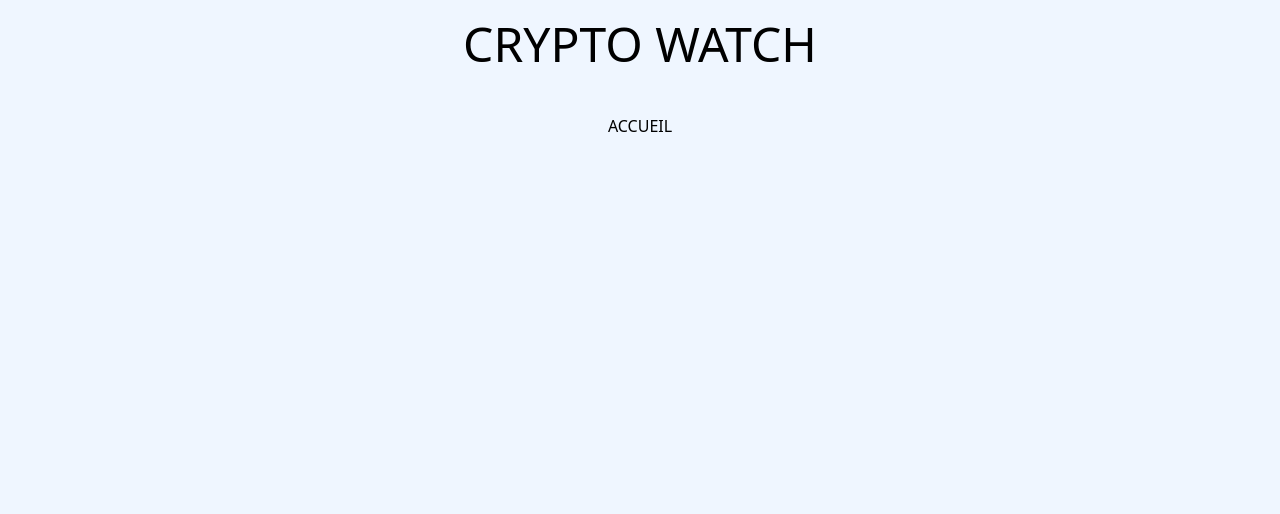
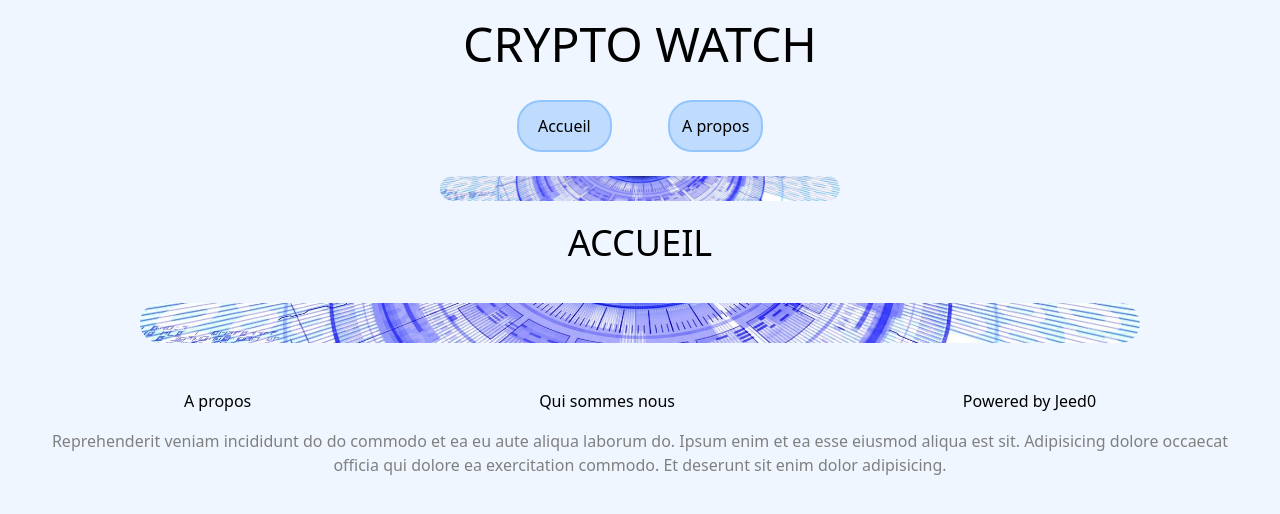
Before and after one commit to Jeed0/crypto-watch, a Next.js app: page / in a window 1280 px wide. Shown: the top 514 px of the page. Built offline with nearby package versions, Linux system fonts and the light colour scheme.

Commit message:
Layout & about strucure OK

```diff
--- a/components/Layout.js
+++ b/components/Layout.js
@@ -1,6 +1,8 @@
 // == component NEXT
 import Head from "next/head";
 import Link from "next/link";
+
+import Image from "next/image";
 
 export default function Layout({ children, page }) {
     return (
@@ -8,12 +10,66 @@ export default function Layout({ children, page }) {
             <Head>
                 <title>{page}</title>
             </Head>
+
             <header className="container-lg">
                 <h1 className="text-5xl mb-2">CRYPTO WATCH</h1>
-        <div className="inline-grid gird-cols-2 gap-x-10 p-4">
+
+                <div className="inline-grid grid-cols-2 gap-x-10 p-4">
+
+                    <Link href="/">
+                        <button className="bg-blue-200 p-3 m-2 rounded-3xl  hover:shadow-md border-2 border-blue-300">
+                            Accueil
+                        </button>
+                    </Link>
+
+                    <Link href="/about">
+                        <button className="bg-blue-200 p-3 m-2 rounded-3xl  hover:shadow-md border-2 border-blue-300">
+                            A propos
+                        </button>
+                    </Link>
                 </div>
+
+                <div>
+                    <Image
+                        src="/Bitcoin.jpg"
+                        alt="Bitcoin decoration"
+                        width="400" height="25"
+                        className="rounded-3xl object-cover"
+                        quality={5}
+                    />
+                </div>
+
             </header>
+            <main className="pt-4 mx-20" >
                 {children}
+            </main>
+
+            <footer className="p-10">
+                <Image
+                    src="/Bitcoin.jpg"
+                    alt="Bitcoin decoration footer"
+                    width="1000" height="40"
+                    className="rounded-3xl object-cover"
+                    quality={100}
+                />
+                <ul className="pt-10 pb-4 flex justify-around">
+                    <li>A propos</li>
+                    <li>Qui sommes nous</li>
+                    <li>Powered by Jeed0</li>
+                </ul>
+                <p>
+                    Reprehenderit veniam incididunt do do commodo et ea eu aute aliqua laborum do. Ipsum enim et ea esse eiusmod aliqua est sit. Adipisicing dolore occaecat officia qui dolore ea exercitation commodo. Et deserunt sit enim dolor adipisicing.
+                </p>
+            </footer>
+
+
+
+            <style jsx>{`
+                p {
+                    color: grey;
+                }
+            `}</style>
+
         </div>
     );
 }
--- /dev/null
+++ b/pages/about.js
@@ -0,0 +1,15 @@
+import Layout from "../components/Layout"
+
+export default function About() {
+  return (
+    <Layout page="Crypto Watch - A propos">
+      <h1 className="text-4xl">A propos</h1>
+      <br/>
+        <p>
+            Ce site a été réalisé par Jeed0, un jeune développeur Front junior.
+            Il a décidé de créer un site web pour présenter ses projets et apprendre à se Servir de NEXTJS.
+            Dolor sunt tempor dolor deserunt occaecat enim eu in commodo exercitation cillum laborum esse. Nulla deserunt do non laboris elit magna excepteur sit anim nulla. Dolor ipsum aute minim deserunt. Laboris sit labore in incididunt esse pariatur ut commodo sit elit eu esse. Aute anim reprehenderit voluptate do esse laborum est culpa amet ea sit pariatur anim. Ullamco laborum laborum occaecat sint consequat mollit pariatur et.
+        </p>
+    </Layout>
+  )
+}
--- a/pages/index.js
+++ b/pages/index.js
@@ -3,7 +3,7 @@ import Layout from '../components/Layout'
 export default function Home() {
   return (
     <Layout page="Crypto Watch - Accueil">
-      <h1>ACCUEIL</h1>
+    <h1 className="text-4xl">ACCUEIL</h1>
     </Layout>
   )
 }
```
Also changed, not shown: public/Bitcoin.jpg (added). Lines whose indentation alone changed are shown as unchanged.
